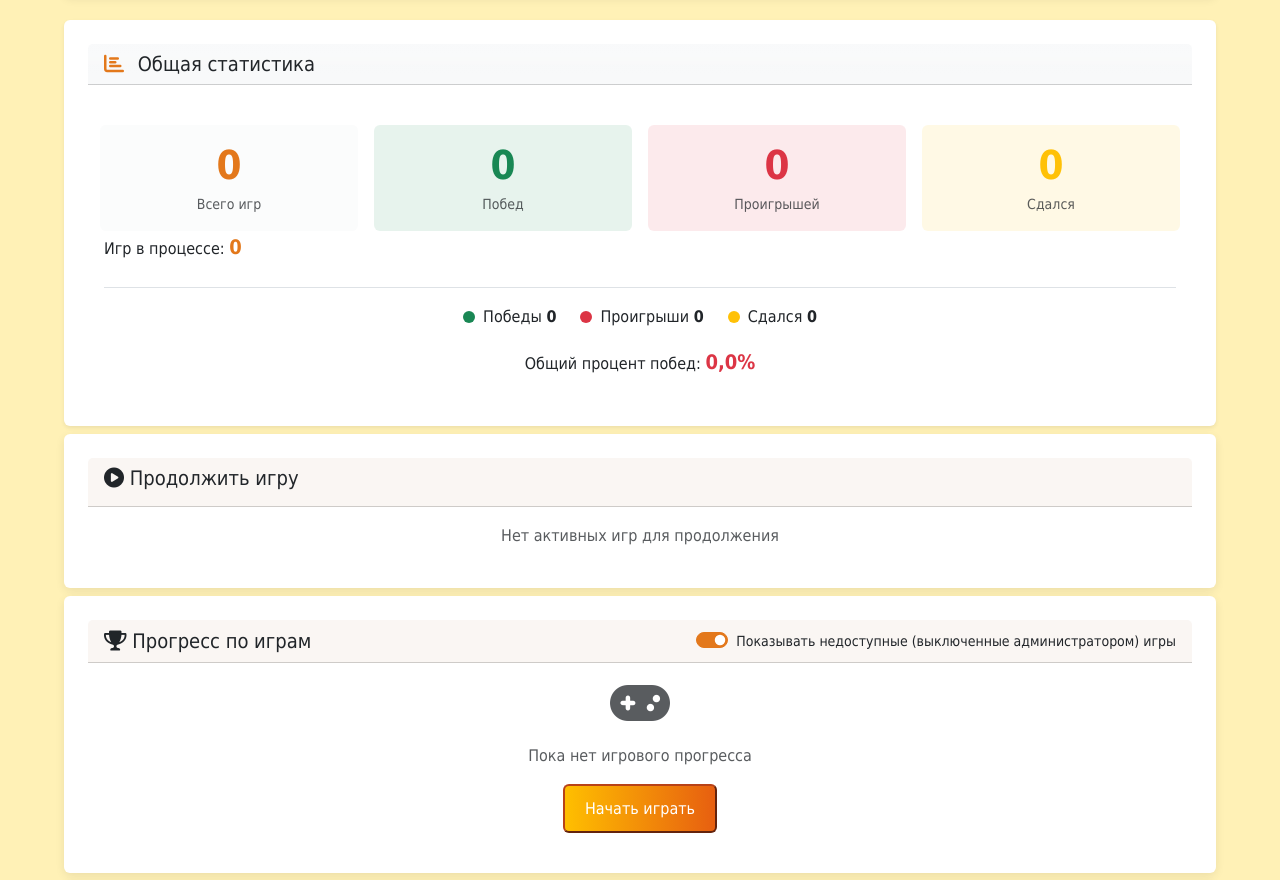
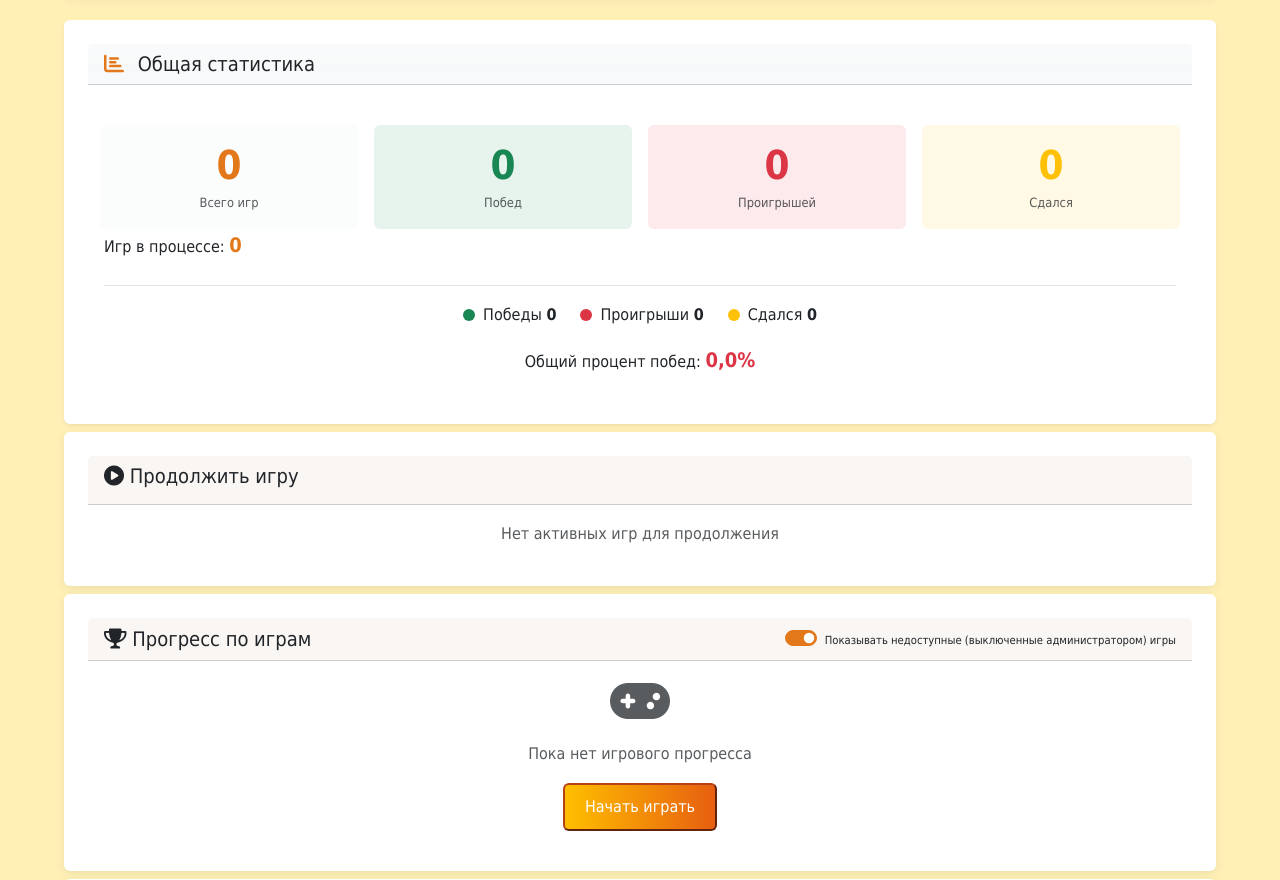
Before and after one commit to WizardryTea/BrainArena, a Django app: page /users/profile/ in a window 1280 px wide. Shown: the part 523-1403 px from the top of the page. Run offline with Django 4.2, Linux system fonts and the light colour scheme; the visitor is signed in with stand-in values (Sample User, id 1); data that the repository does not hold is empty; some web fonts are replaced.

Commit message:
Adaptations

```diff
--- a/static/css/style.css
+++ b/static/css/style.css
@@ -98,7 +98,11 @@ ul, li {
     flex-wrap: wrap;
     margin: 0 calc(var(--gutter) / -2);
 }
-
+body .small,
+body small,
+.text-muted.small {
+    font-size: 0.7rem !important;
+}
 /*=====================================================================*/
 /* НАВИГАЦИЯ + МОБИЛЬНОЕ МЕНЮ */
 /*=====================================================================*/
--- a/templates/games/games_list/bulls_and_cows.html
+++ b/templates/games/games_list/bulls_and_cows.html
@@ -139,7 +139,7 @@
 }
 
 
-@media (min-width: 700px) {
+@media (min-width: 370px) {
     .history-table table,
     .history-table td {
         font-size: 1rem !important;
--- a/templates/users/profile.html
+++ b/templates/users/profile.html
@@ -57,25 +57,25 @@
                     <div class="col-6 col-sm-3">
                         <div class="p-3 rounded bg-light bg-opacity-50 h-100">
                             <div class="display-6 fw-bold text-primary mb-1">{{ user_stats.total_games }}</div>
-                            <div class="text-muted small">Всего игр</div>
+                            <div class="text-muted" style="font-size: clamp(0.6em, 4vw, 0.8em); white-space: nowrap;">Всего игр</div>
                         </div>
                     </div>
                     <div class="col-6 col-sm-3">
                         <div class="p-3 rounded bg-success bg-opacity-10 h-100">
                             <div class="display-6 fw-bold text-success mb-1">{{ user_stats.games_won }}</div>
-                            <div class="text-muted small">Побед</div>
+                            <div class="text-muted" style="font-size: clamp(0.6em, 4vw, 0.8em); white-space: nowrap;">Побед</div>
                         </div>
                     </div>
                     <div class="col-6 col-sm-3">
                         <div class="p-3 rounded bg-danger bg-opacity-10 h-100">
                             <div class="display-6 fw-bold text-danger mb-1">{{ user_stats.games_lost }}</div>
-                            <div class="text-muted small">Проигрышей</div>
+                            <div class="text-muted" style="font-size: clamp(0.6em, 4vw, 0.8em); white-space: nowrap;">Проигрышей</div>
                         </div>
                     </div>
                     <div class="col-6 col-sm-3">
                         <div class="p-3 rounded bg-warning bg-opacity-10 h-100">
                             <div class="display-6 fw-bold text-warning mb-1">{{ user_stats.games_surrendered }}</div>
-                            <div class="text-muted small">Сдался</div>
+                            <div class="text-muted" style="font-size: clamp(0.6em, 4vw, 0.8em); white-space: nowrap;">Сдался</div>
                         </div>
                     </div>
                 </div>
```
